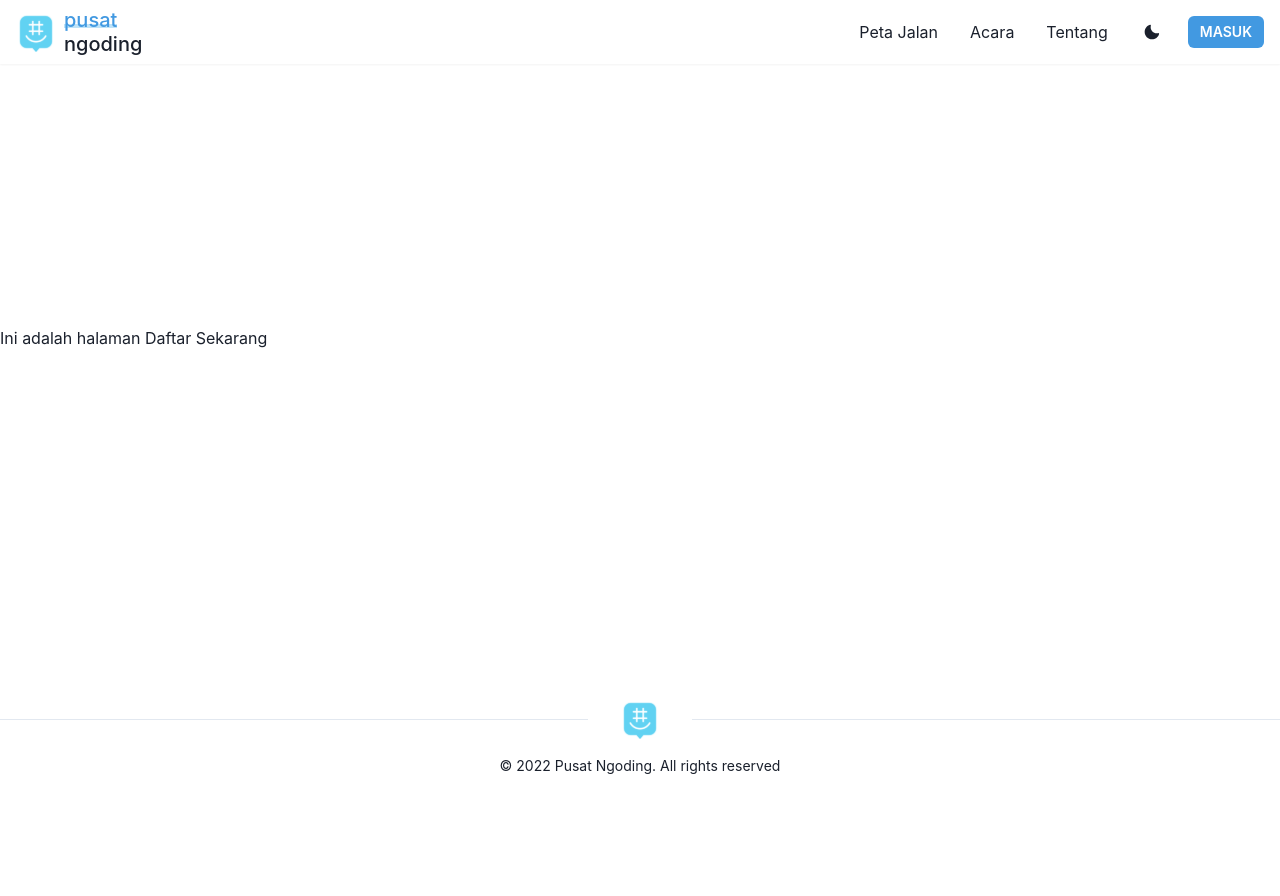
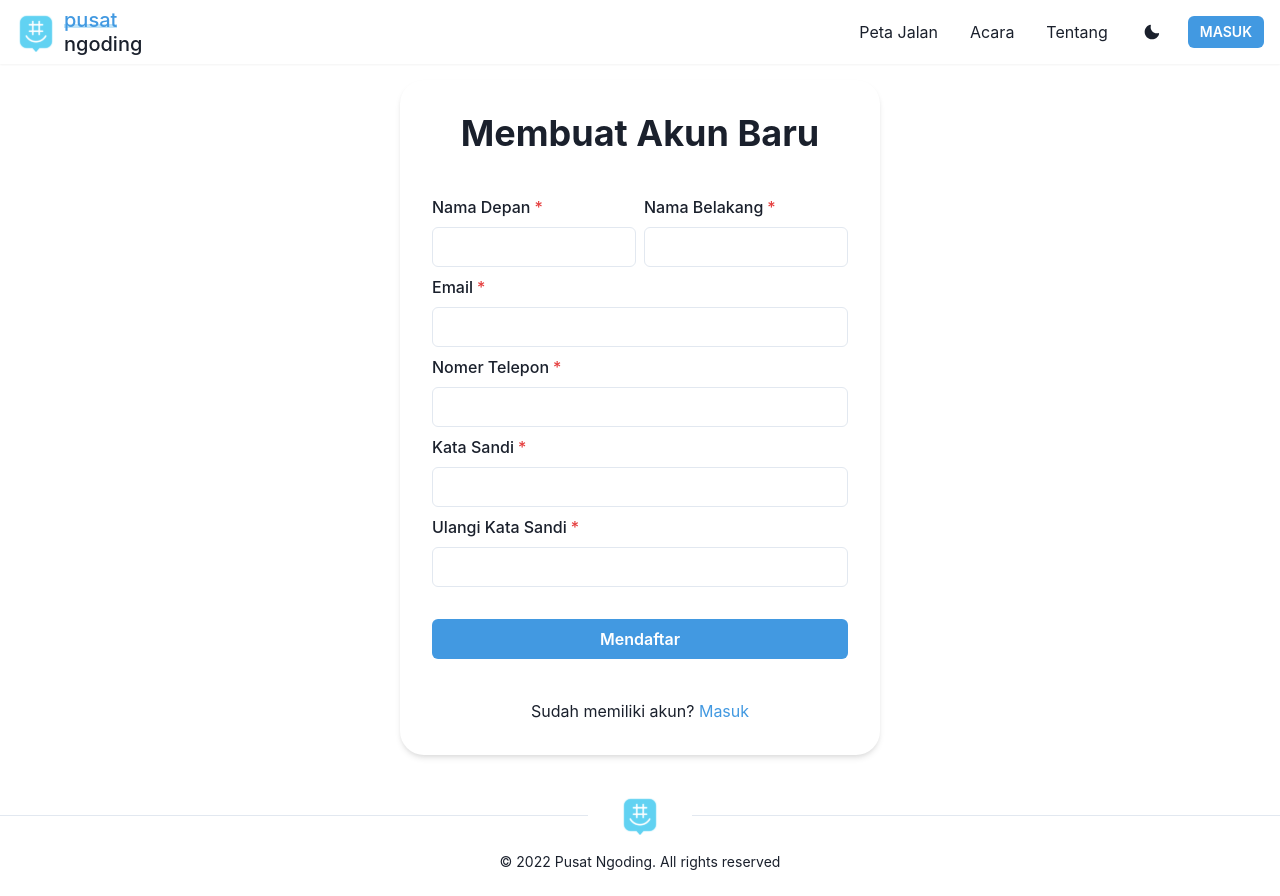
Before and after one commit to nabilaba/pusatngoding, a React (Create React App) app in the folder Frontend/: page /mendaftar in a window 1280 px wide. Before the commit the page ends 800 px from the top, so only its background shows below. Built offline with nearby package versions, Linux system fonts and the light colour scheme.

Commit message:
feat: Memperbarui SignUp dan mengubah beberapa warna pada Loginr

```diff
--- a/Frontend/src/routes/login/Login.js
+++ b/Frontend/src/routes/login/Login.js
@@ -47,11 +47,11 @@ export default function Login(props) {
         >
           <FormControl id="email">
             <FormLabel>Email</FormLabel>
-            <Input type="email" onChange={(e) => setEmail(e.target.value)} />
+            <Input type="email" focusBorderColor={useColorModeValue("accentLight.400", "accentDark.400")} onChange={(e) => setEmail(e.target.value)} />
           </FormControl>
           <FormControl id="password">
             <FormLabel>Kata Sandi</FormLabel>
-            <Input type="password" />
+            <Input type="password" focusBorderColor={useColorModeValue("accentLight.400", "accentDark.400")} />
           </FormControl>
           <Stack spacing={10}>
             <Stack
--- a/Frontend/src/routes/signup/SignUp.js
+++ b/Frontend/src/routes/signup/SignUp.js
@@ -1,9 +1,135 @@
-import './SignUp.css';
+import "./SignUp.css";
+import { Link as LinkTo, useNavigate } from "react-router-dom";
+import {
+  Container,
+  Box,
+  FormControl,
+  FormLabel,
+  Input,
+  Stack,
+  Link,
+  Button,
+  Heading,
+  Text,
+  useColorModeValue,
+  HStack,
+} from "@chakra-ui/react";
 
-export default function About() {
+export default function SignUp() {
+  const useNavigateTo = useNavigate();
+
+  const HandleSubmit = (e) => {
+    useNavigateTo("/masuk");
+    e.preventDefault();
+  };
+
   return (
-    <div>
-      <h2>Ini adalah halaman Daftar Sekarang</h2>
-    </div>
+    <Container pt={20} pb={4} align={"center"} justify={"center"} maxW={"lg"}>
+      <Box
+        rounded={"3xl"}
+        bg={useColorModeValue("white", "gray.700")}
+        boxShadow={"md"}
+        p={8}
+      >
+        <Heading fontSize={"4xl"} textAlign={"center"}>
+          Membuat Akun Baru
+        </Heading>
+        <Stack
+          spacing={2}
+          my={10}
+          as={"form"}
+          onSubmit={(e) => HandleSubmit(e)}
+        >
+          <HStack>
+            <Box>
+              <FormControl id="firstName" isRequired>
+                <FormLabel>Nama Depan</FormLabel>
+                <Input
+                  type="text"
+                  focusBorderColor={useColorModeValue(
+                    "accentLight.400",
+                    "accentDark.400"
+                  )}
+                />
+              </FormControl>
+            </Box>
+            <Box>
+              <FormControl id="lastName" isRequired>
+                <FormLabel>Nama Belakang</FormLabel>
+                <Input
+                  type="text"
+                  focusBorderColor={useColorModeValue(
+                    "accentLight.400",
+                    "accentDark.400"
+                  )}
+                />
+              </FormControl>
+            </Box>
+          </HStack>
+          <FormControl id="email" isRequired>
+            <FormLabel>Email</FormLabel>
+            <Input
+              type="email"
+              focusBorderColor={useColorModeValue(
+                "accentLight.400",
+                "accentDark.400"
+              )}
+            />
+          </FormControl>
+          <FormControl id="nomer" isRequired>
+            <FormLabel>Nomer Telepon</FormLabel>
+            <Input
+              type="number"
+              focusBorderColor={useColorModeValue(
+                "accentLight.400",
+                "accentDark.400"
+              )}
+            />
+          </FormControl>
+          <FormControl id="password" isRequired>
+            <FormLabel>Kata Sandi</FormLabel>
+            <Input
+              type="password"
+              focusBorderColor={useColorModeValue(
+                "accentLight.400",
+                "accentDark.400"
+              )}
+            />
+          </FormControl>
+          <FormControl id="password2" isRequired>
+            <FormLabel>Ulangi Kata Sandi</FormLabel>
+            <Input
+              type="password"
+              focusBorderColor={useColorModeValue(
+                "accentLight.400",
+                "accentDark.400"
+              )}
+            />
+          </FormControl>
+          <Stack pt={6}>
+            <Button
+              type={"submit"}
+              color={useColorModeValue("white", "black")}
+              bg={useColorModeValue("accentLight.400", "accentDark.400")}
+              _hover={{
+                bg: useColorModeValue("accentLight.500", "accentDark.500"),
+              }}
+            >
+              Mendaftar
+            </Button>
+          </Stack>
+        </Stack>
+        <Text textAlign={"center"}>
+          Sudah memiliki akun?{" "}
+          <Link
+            as={LinkTo}
+            to="/masuk"
+            color={useColorModeValue("accentLight.400", "accentDark.400")}
+          >
+            Masuk
+          </Link>
+        </Text>
+      </Box>
+    </Container>
   );
 }
```
